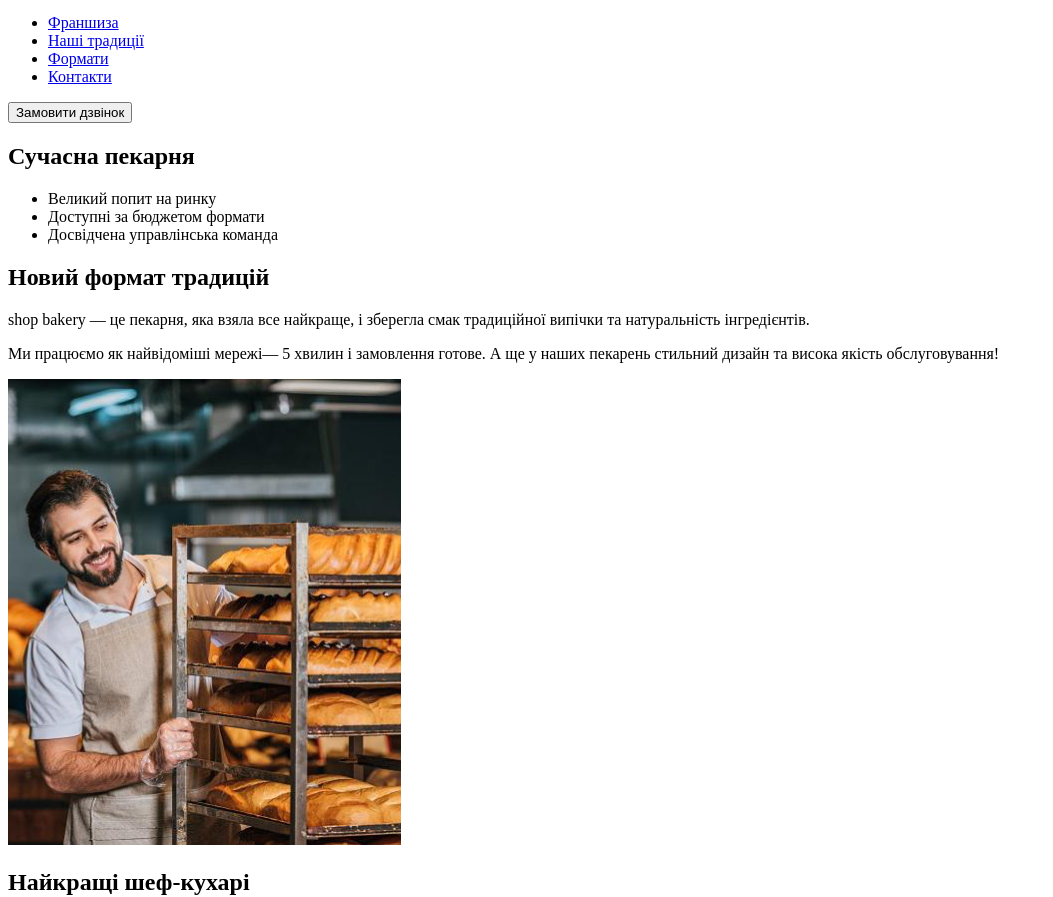
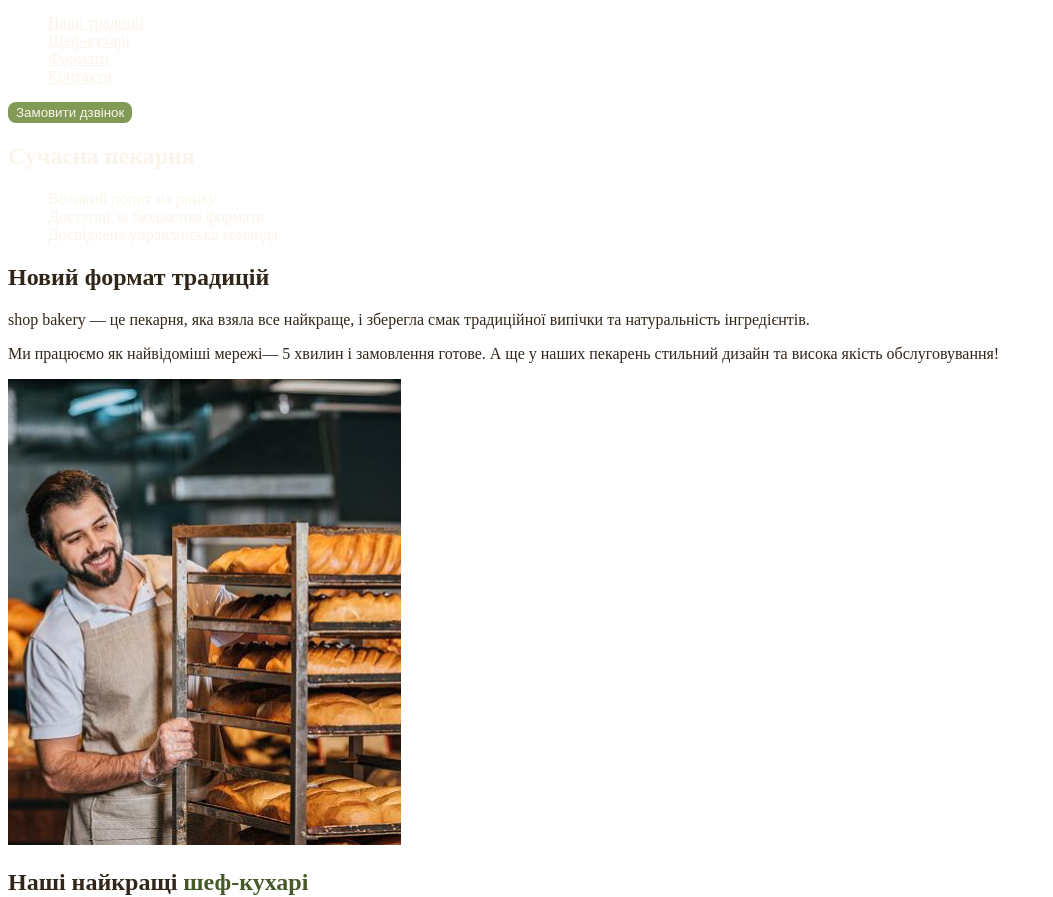
Before and after one commit to Inhaasap/Genius_Project, a plain HTML site: page index.html in a window 1280 px wide. Shown: the part 60-957 px from the top of the page, without its empty margins (0-1053 px from the left). Drawn offline with Linux system fonts and the light colour scheme.

Commit message:
add styles.css

```diff
--- /dev/null
+++ b/css/styles.css
@@ -0,0 +1,59 @@
+:root {
+  --color-primary-light: #faf4ea;
+  --color-primary-dark: #31261a;
+  --color-brand-light: #819b57;
+  --color-brand-dark: #465929;
+}
+
+/* Base */
+body {
+  color: var(--color-primary-dark);
+}
+
+ul {
+  list-style-type: none;
+}
+
+/* Button */
+
+.button {
+  color: #faf4ea;
+  background-color: var(--color-brand-light);
+  border: 2px solid var(--color-brand-light);
+  border-radius: 8px;
+  cursor: pointer;
+}
+
+.button:hover {
+  color: var(--color-primary-dark);
+  background-color: transparent;
+}
+
+.link {
+  color: var(--color-primary-light);
+}
+
+.link:hover {
+  color: var(--color-brand);
+}
+
+/* Hero section */
+
+.hero-title {
+  color: var(--color-primary-light);
+}
+
+.hero-title .accent {
+  color: var(--color-brand);
+}
+
+/* Advantage section */
+
+.advantages-list {
+  color: var(--color-primary-light);
+  background-color: var(--color-brand);
+}
+
+.section-title .accent {
+  color: var(--color-brand-dark);
+}
--- a/index.html
+++ b/index.html
@@ -3,32 +3,35 @@
   <head>
     <meta charset="UTF-8" />
     <meta name="viewport" content="width=device-width, initial-scale=1.0" />
-    <title>Сучасна Пекарня</title>
+    <title>Сучасна пекарня</title>
+    <link rel="stylesheet" href="./css/styles.css" />
   </head>
   <body>
     <header>
       <nav>
-        <a href="#"><img src="./images/logo.svg" alt="логотип пекарні" /></a>
+        <a href="/">
+          <img src="./images/logo.svg" alt="логотип пекарні" />
+        </a>
         <ul>
-          <li><a href="#">Франшиза</a></li>
-          <li><a href="#">Наші традиції</a></li>
-          <li><a href="#">Формати</a></li>
-          <li><a href="#">Контакти</a></li>
+          <li><a class="link" href="#traditions-section">Наші традиції</a></li>
+          <li><a class="link" href="#chef-section">Шеф-кухарі</a></li>
+          <li><a class="link" href="#format-section">Формати</a></li>
+          <li><a class="link" href="#contacts-section">Контакти</a></li>
         </ul>
       </nav>
-      <button type="button">Замовити дзвінок</button>
+      <button class="button" type="button">Замовити дзвінок</button>
     </header>
     <main>
       <section>
-        <h1>Сучасна пекарня</h1>
+        <h1 class="hero-title"><span class="accent">Сучасна</span> пекарня</h1>
       </section>
-      <section>
-        <ul>
+      <section id="traditions-section">
+        <ul class="advantages-list">
           <li>Великий попит на ринку</li>
           <li>Доступні за бюджетом формати</li>
           <li>Досвідчена управлінська команда</li>
         </ul>
-        <h2>Новий формат традицій</h2>
+        <h2 class="section-title">Новий формат традицій</h2>
         <p>
           <span>shop bakery </span> — це пекарня, яка взяла все найкраще, і
           зберегла смак традиційної випічки та натуральність інгредієнтів.
@@ -43,8 +46,10 @@
           alt="чоловік пекар дивится на батони із посмішкою"
         />
       </section>
-      <section>
-        <h2>Найкращі шеф-кухарі</h2>
+      <section id="chef-section">
+        <h2 class="section-title">
+          Наші найкращі <span class="accent">шеф-кухарі</span>
+        </h2>
         <ul>
           <li>
             <article>
@@ -68,8 +73,8 @@
           </li>
         </ul>
       </section>
-      <section>
-        <h2>Формати</h2>
+      <section id="format-section">
+        <h2 class="section-title">Формати</h2>
         <ul>
           <li>
             <article><h3 lang="en">Walrus</h3></article>
@@ -82,14 +87,24 @@
           </li>
         </ul>
       </section>
-      <section></section>
+      <section id="contacts-section">
+        <h2 class="section-title">Приєднуйтесь до мережі пекарень</h2>
+        <iframe
+          src="https://www.google.com/maps/embed?pb=!1m18!1m12!1m3!1d269.6037277388297!2d30.337636180124075!3d50.40272576350735!2m3!1f0!2f0!3f0!3m2!1i1024!2i768!4f13.1!3m3!1m2!1s0x40d4cbec1eca4a07%3A0xfd91ed90aea22d2c!2zItCU0LDRgNC4INC70LDQvdGW0LIiICjQntCy0L7Rh9GWLCDRhNGA0YPQutGC0LgsINGB0YPRhdC-0YTRgNGD0LrRgtC4KQ!5e0!3m2!1sen!2sua!4v1699617256688!5m2!1sen!2sua"
+          width="603"
+          height="595"
+          allowfullscreen=""
+          loading="lazy"
+          referrerpolicy="no-referrer-when-downgrade"
+        ></iframe>
+      </section>
     </main>
     <footer>
       <nav>
         <a href="#"><img src="./images/logo.svg" alt="логотип пекарні" /></a>
         <ul>
-          <li><a href="#" target="_blank">Франшиза</a></li>
           <li><a href="#">Наші традиції</a></li>
+          <li><a href="#">Шеф-кухарі </a></li>
           <li><a href="#">Формати</a></li>
           <li><a href="#">Контакти</a></li>
         </ul>
@@ -107,11 +122,11 @@
               >Україна, м. Київ, вул. Січових Стрільців 54
             </a>
           </li>
-          <li><a href="#"></a></li>
-          <li><a href="#"></a></li>
+          <li>facebook<a href="#"></a></li>
+          <li>instagram<a href="#"></a></li>
         </ul>
         <a href="#" target="_blank">Політика конфіденційності</a>
-        <p>© 2022 Дані захищені</p>
+        <p>&copy; 2022 Дані захищені</p>
       </address>
     </footer>
   </body>
```
